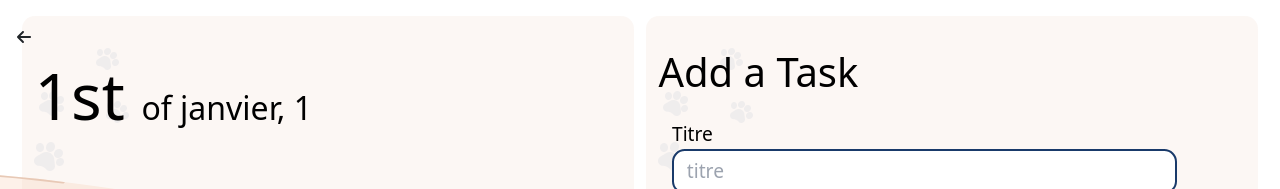
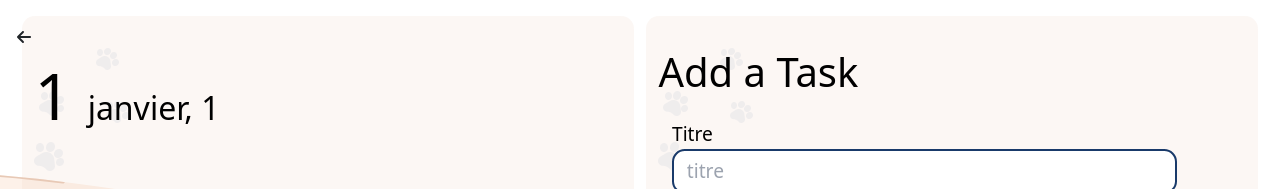
Before and after one commit to safa-abidi/petcare_front, an Angular app: page /calendar/day/1/1/1 in a window 1280 px wide. Shown: the top 189 px of the page. Built offline with nearby package versions, Linux system fonts and the light colour scheme; no server answers.

Commit message:
french fix

```diff
--- a/src/app/views/calendar-day-details/calendar-day-details.component.html
+++ b/src/app/views/calendar-day-details/calendar-day-details.component.html
@@ -8,8 +8,8 @@
     <img src="assets/img/Paws.png" class="position-absolute under">
     <div class="date">
       <span class="day">
-        {{ dayNumber | rankPipe }}
-      </span> of {{ month }}, {{ year }}
+        {{ dayNumber }}
+      </span> {{ month }}, {{ year }}
     </div>
     <div class="sched-tasks">
       Scheduled Tasks :
```
